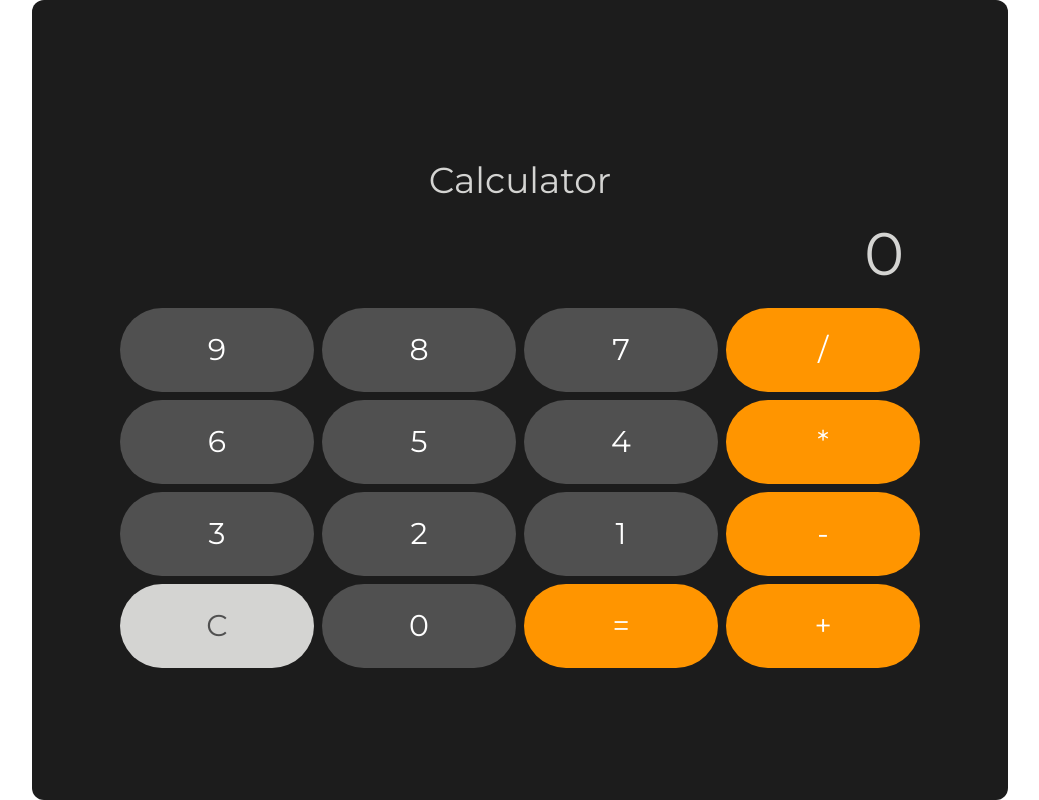
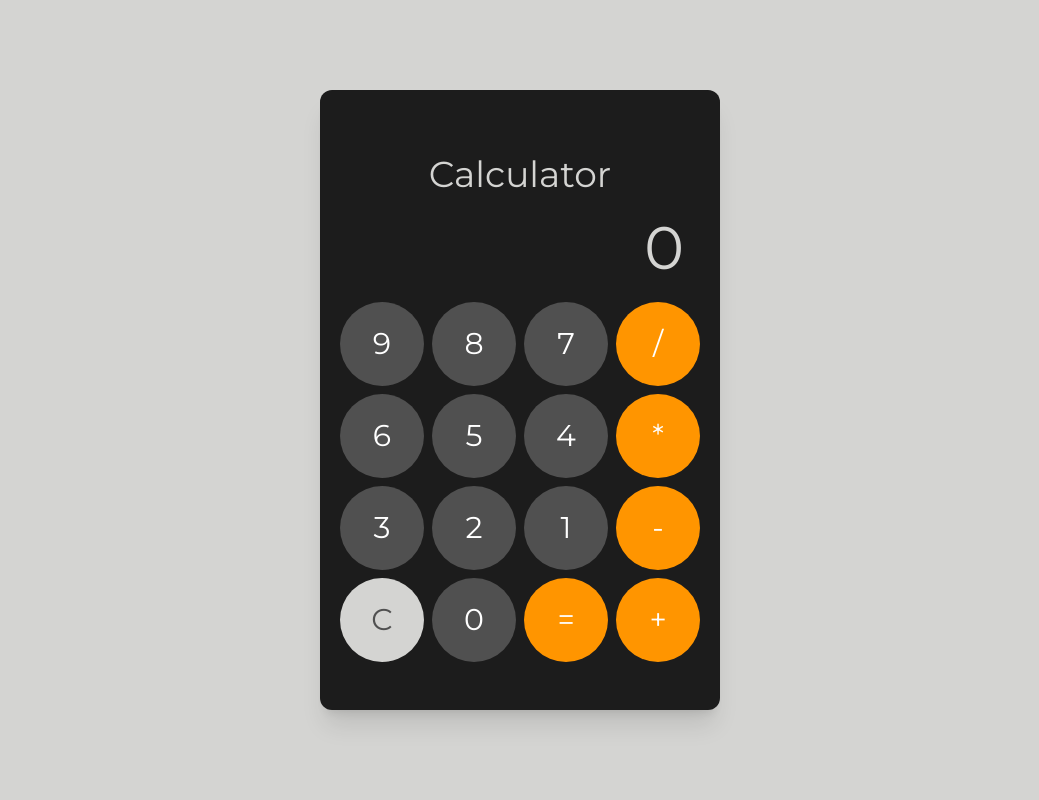
Before and after one commit to Ralatcode/Calculator-with-UI, a website: page index.html in a window 1280 px wide. Shown: the whole page, without its empty margins (120-1159 px from the left). Drawn offline with Linux system fonts and the light colour scheme.

Commit message:
made css changes to ui

```diff
--- a/index.html
+++ b/index.html
@@ -8,10 +8,10 @@
     <script src="./main.js" defer></script>
     <title>Js Calculator</title>
 </head>
-<body>
-    <div class="container bg-EerieBlack min-h-screen mx-auto flex flex-col items-center justify-evenly rounded-xl md:justify-center md:rounded-3xl" id="calc-container">
-        <h3 class="text-4xl text-center text-LightGrey pt-7">Calculator</h3>
-        <div class="w-[90%] mx-auto lg:max-w-[800px]">
+<body class="min-h-screen flex flex-col items-center justify-evenly bg-LightGrey md:justify-center">
+    <div class="container bg-EerieBlack mx-auto py-12 rounded-xl md:max-w-[400px] shadow-xl" id="calc-container">
+        <h3 class="text-4xl text-center text-LightGrey pt-4">Calculator</h3>
+        <div class="w-[90%] mx-auto">
             <div id="screen" class="text-right w-full text-6xl text-LightGrey px-4 py-6">0</div>
             <div id="calc-body" class="max-w-full gap-2">
                 <button class="buttons number" id="num-keys">9</button>
```
Also changed, not shown: main.css.
